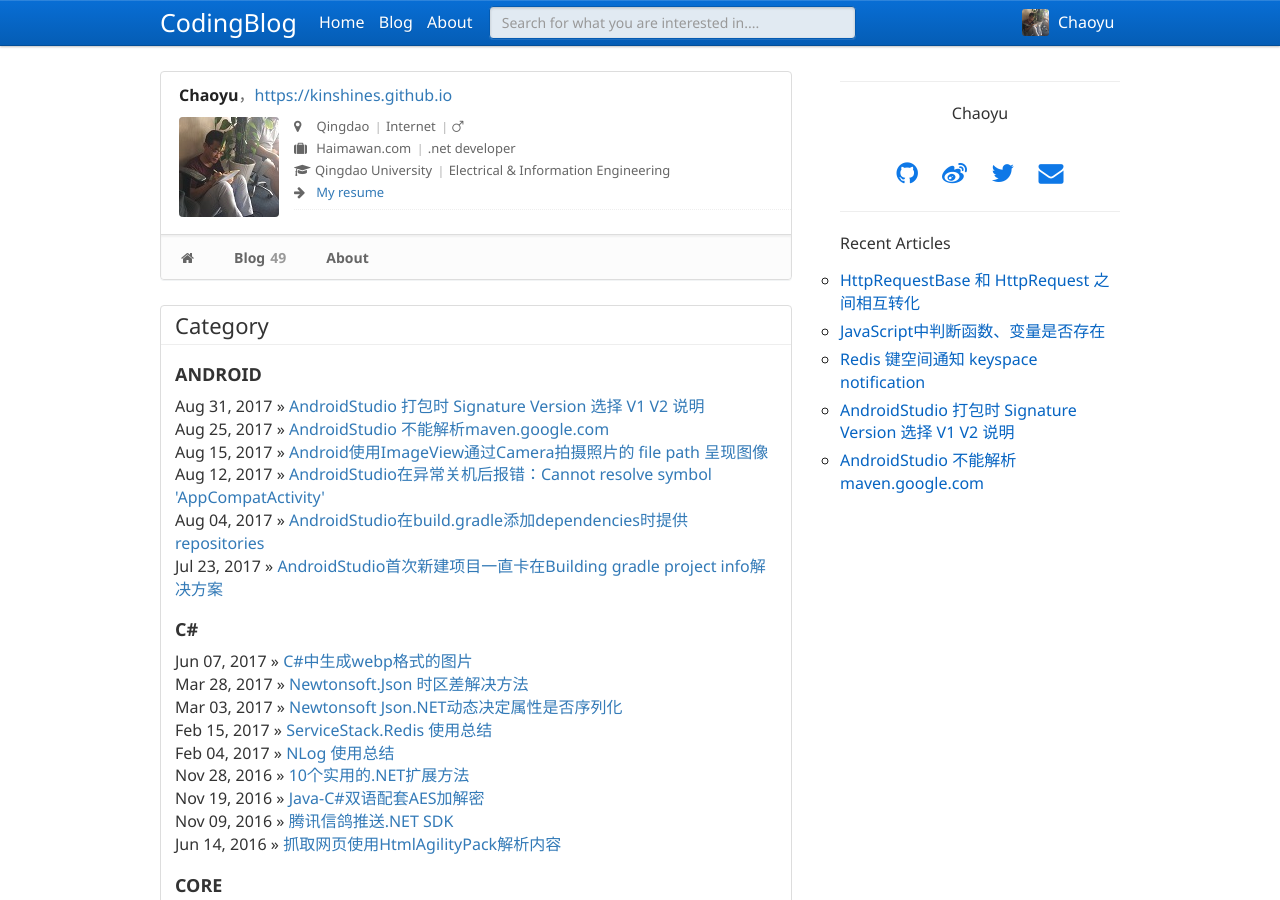
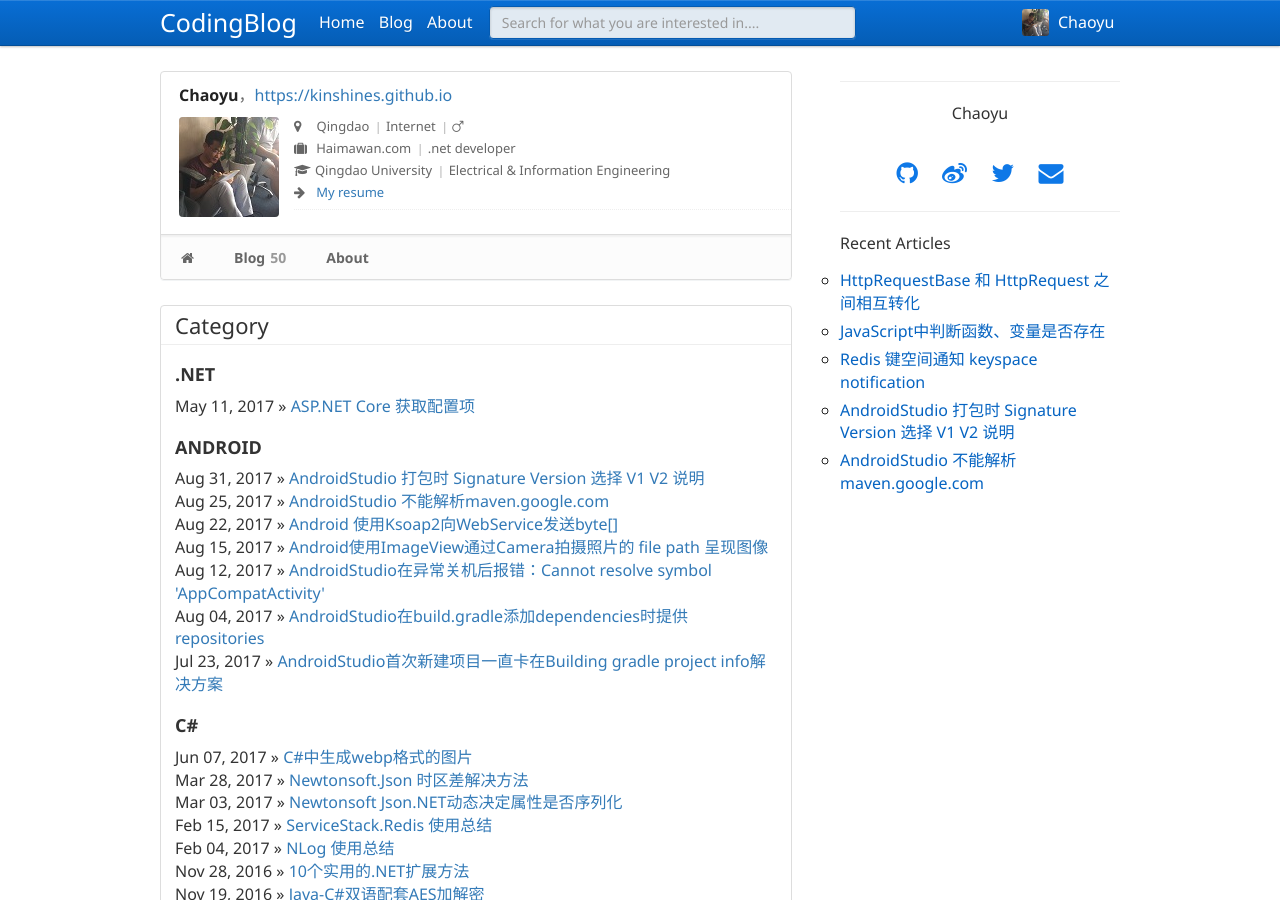
Before and after one commit to kinshines/kinshines.github.io, a Jekyll site: the page built from home/index.html, in a window 1280 px wide and 900 px high. Built offline with Jekyll 4.4.1, drawn with Linux system fonts in a browser that asks for light colours; some of the changed lines change nothing that is shown.

Commit message:
webservice

```diff
--- a/_posts/2017-05-11-asp-net-core-setting.md
+++ b/_posts/2017-05-11-asp-net-core-setting.md
@@ -3,7 +3,7 @@ layout: post
 title: ASP.NET Core 获取配置项
 author: kinshines
 date:   2017-05-11
-categories: core
+categories: .net core
 permalink: /archivers/asp-net-core-setting
 ---
 
--- /dev/null
+++ b/_posts/2017-08-22-android-ksoap2-webservice.md
@@ -0,0 +1,147 @@
+---
+layout: post
+title: Android 使用Ksoap2向WebService发送byte[]
+author: kinshines
+date:   2017-08-22
+categories: android
+permalink: /archivers/android-ksoap2-webservice
+---
+
+<p class="lead">Android 开发过程中与Web接口通信时，Server端规定了WebService，虽然不理解这个年代为什么还有人在使用WebService这即将淘汰的技术。在我的印象中，基于Http协议的Web Api早已成主流，通信的数据格式也基本上统一是json了，不过没办法，这个既然人家已经定好了，也只能按照要求搞下去了， </p>
+
+首先，Android开发中访问WebService主要用到的Java类库是 [Ksoap2](http://ksoap2.sourceforge.net/)
+
+### Main.xml
+
+{% highlight xml %}
+<LinearLayout xmlns:android="http://schemas.android.com/apk/res/android" xmlns:tools="http://schemas.android.com/tools"
+android:layout_width="match_parent"
+android:layout_height="match_parent" >
+
+<Button
+android:id="@+id/button1″
+style="?android:attr/buttonStyleSmall"
+android:layout_width="wrap_content"
+android:layout_height="wrap_content"
+android:layout_alignParentBottom="true"
+android:layout_alignParentLeft="true"
+android:layout_alignParentRight="true"
+android:text="Button" />
+
+</LinearLayout>
+{% endhighlight %}
+
+### MainActivity.java
+
+{% highlight java %}
+package com.example.webview;
+
+import java.io.ByteArrayOutputStream;
+import java.io.FileInputStream;
+import java.io.IOException;
+import java.io.InputStream;
+
+import org.ksoap2.SoapEnvelope;
+import org.ksoap2.serialization.MarshalBase64;
+import org.ksoap2.serialization.SoapObject;
+import org.ksoap2.serialization.SoapPrimitive;
+import org.ksoap2.serialization.SoapSerializationEnvelope;
+import org.ksoap2.transport.HttpTransportSE;
+
+import android.annotation.SuppressLint;
+import android.app.Activity;
+import android.os.Bundle;
+import android.view.Menu;
+import android.view.View;
+import android.view.View.OnClickListener;
+import android.webkit.WebView;
+import android.widget.Button;
+import android.widget.Toast;
+
+@SuppressLint(“SdCardPath")
+public class MainActivity extends Activity {
+InputStream is=null;
+byte[] array;
+@Override
+
+public void onCreate(Bundle savedInstanceState) {
+
+super.onCreate(savedInstanceState);
+setContentView(R.layout.activity_main);
+Button b1= (Button) findViewById(R.id.button1);
+String path="/sdcard/BB-sst-animation.gif";
+try{
+is = new FileInputStream(path);
+if (path != null) {
+try {
+array=streamToBytes(is);
+} finally {
+is.close();
+}
+}
+}catch (Exception e){
+e.printStackTrace();
+try {
+throw new IOException(“Unable to open R.raw.");
+} catch (IOException e1) {
+e1.printStackTrace();
+}
+}
+
+b1.setOnClickListener(new OnClickListener() {
+
+@Override
+public void onClick(View v) {
+final String SOAP_ACTION = NAMESPACE+ METHOD_NAME;
+final String METHOD_NAME="ByteArrayToFile";
+final String NAMESPACE ="http://tempuri.org/";
+final String URL ="Your WSDL URL";
+try{
+SoapObject so=new SoapObject(NAMESPACE, METHOD_NAME);
+so.addProperty(“BArray", array);
+SoapSerializationEnvelope sse=new SoapSerializationEnvelope(SoapEnvelope.VER11);
+new MarshalBase64().register(sse);
+sse.dotNet=true;
+sse.setOutputSoapObject(so);
+HttpTransportSE htse=new HttpTransportSE(URL);
+htse.call(SOAP_ACTION, sse);
+SoapPrimitive response=(SoapPrimitive) sse.getResponse();
+String str=response.toString();
+System.out.println(“"+str);
+Toast.makeText(getApplicationContext(), str, Toast.LENGTH_LONG).show();
+} catch (Exception e) {
+e.printStackTrace();
+}
+}
+});
+}
+public static byte[] streamToBytes(InputStream is) {
+ByteArrayOutputStream os = new ByteArrayOutputStream(1024);
+byte[] buffer = new byte[1024];
+int len;
+try {
+while ((len = is.read(buffer)) >= 0) {
+os.write(buffer, 0, len);
+}
+} catch (java.io.IOException e) {
+}
+return os.toByteArray();
+}
+@Override
+public boolean onCreateOptionsMenu(Menu menu) {
+getMenuInflater().inflate(R.menu.activity_main, menu);
+return true;
+}
+
+}
+{% endhighlight %}
+
+### 说明
+
+因为要向该WebService接口发送byte[]数据，代码中要添加：
+
+        new MarshalBase64().register(sse);
+
+另外，如果WebService的提供方是由.net实现的，代码还需要添加：
+
+        sse.dotNet=true;
```
